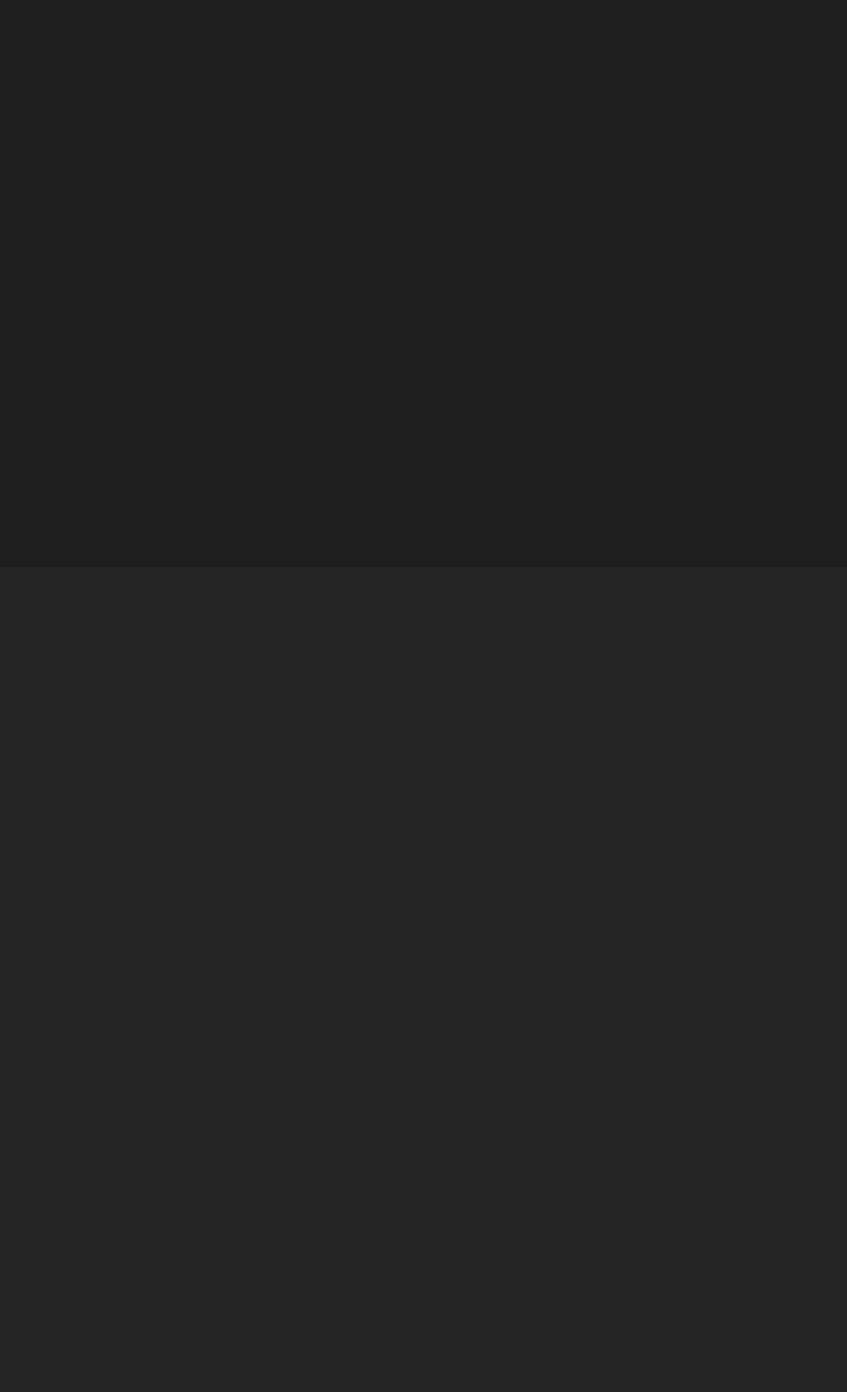
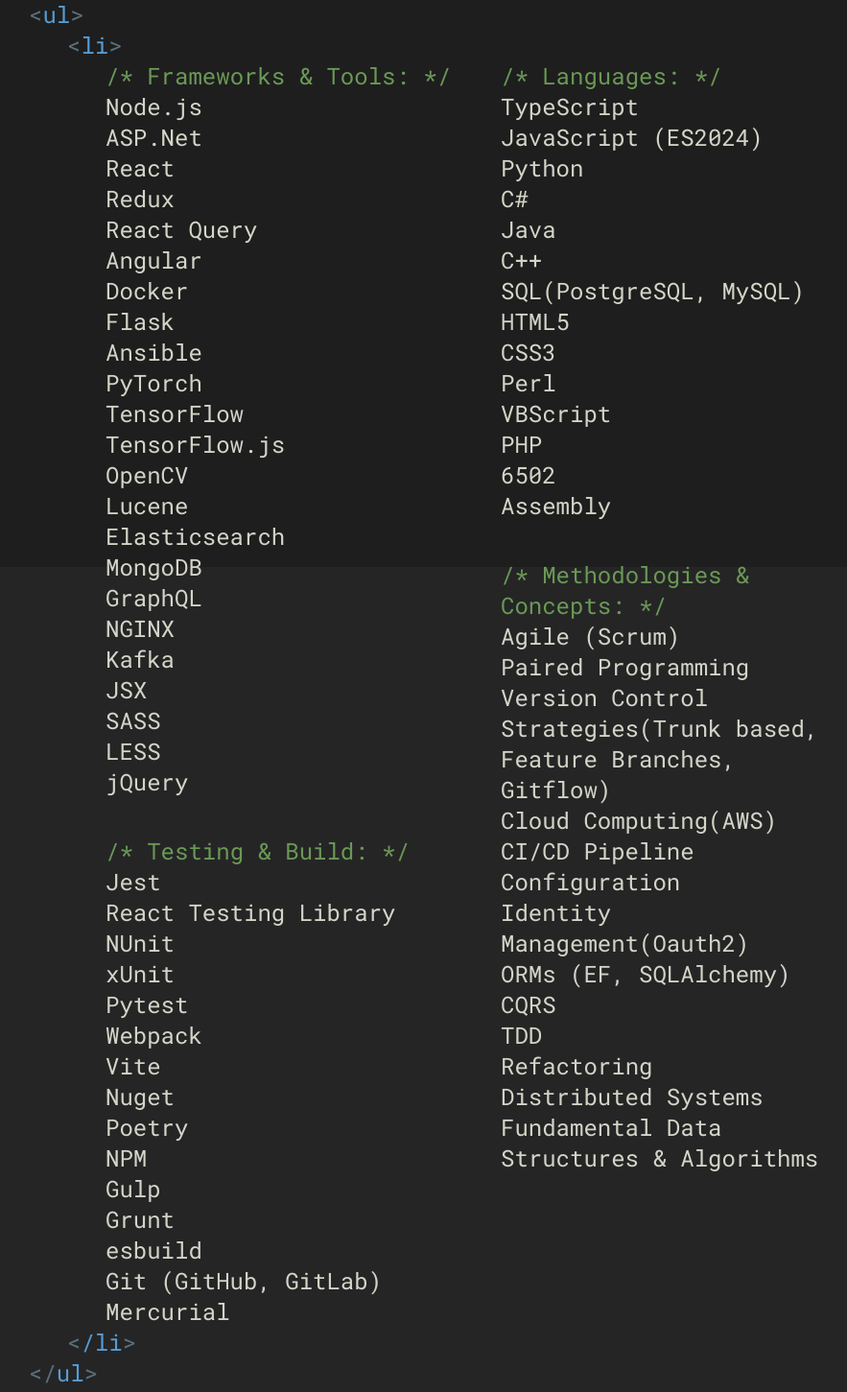
Before and after one commit to color-theory/cv-2024, a Next.js app: page /skills in a window 1280 px wide. Shown: the part 209-1660 px from the top of the page at 96% size, without its empty margins (178-1061 px from the left). Before the commit the page ends 800 px from the top, so only its background shows below. Built offline with nearby package versions, Linux system fonts and the light colour scheme.

Commit message:
skills section. Some more styling

```diff
--- a/src/app/education/page.tsx
+++ b/src/app/education/page.tsx
@@ -26,8 +26,13 @@
                     <div>
                         <ul className="pl-10">
                             <li>
-                                The University of Kansas{" "}
-                                <em className="text-nowrap">Lawrence, KS</em>
+                                <span className="comment">
+                                    {"/* "}The University of Kansas{" "}
+                                    <em className="text-nowrap">
+                                        Lawrence, KS
+                                    </em>
+                                    {" */"}
+                                </span>
                             </li>
                             <li>B.A. in Fine Arts, 2016</li>
                         </ul>
@@ -45,8 +50,13 @@
                     <div>
                         <ul className="pl-10">
                             <li>
-                                Kansai University{" "}
-                                <em className="text-nowrap">Osaka, Japan</em>
+                                <span className="comment">
+                                    {"/* "}Kansai University{" "}
+                                    <em className="text-nowrap">
+                                        Osaka, Japan
+                                    </em>
+                                    {" */"}
+                                </span>
                             </li>
                             <li>
                                 Intensive Japanese Language &amp; Culture
@@ -68,8 +78,13 @@
                     <div>
                         <ul className="pl-10">
                             <li>
-                                Pinnacle Career Institute{" "}
-                                <em className="text-nowrap">Kansas City, MO</em>
+                                <span className="comment">
+                                    {"/* "}Pinnacle Career Institute{" "}
+                                    <em className="text-nowrap">
+                                        Kansas City, MO
+                                    </em>
+                                    {" */"}
+                                </span>
                             </li>
                             <li>A.A.S. in Electronics, 2004</li>
                             <li>Graduated with Honors</li>
--- a/src/app/skills/page.tsx
+++ b/src/app/skills/page.tsx
@@ -1,5 +1,6 @@
 "use client";
 import Header from "../../components/header";
+import Footer from "../../components/footer";
 import { useTheme } from "../../hooks/theme";
 
 export default function Home() {
@@ -9,8 +10,137 @@
     const bodyClass = `grid grid-rows-[20px_1fr_20px] ${theme}`;
     return (
         <div className={bodyClass}>
-            <main className="mainContent flex flex-col h-svh">
+            <main className="mainContent flex flex-col md:p-10 h-lvh">
                 <Header />
+                <div className="text-2xl sm:pl-10 text-nowrap">
+                    <span className="angle">{"<"}</span>
+                    <span className="tag">ul</span>
+                    <span className="angle">{">"}</span>
+                </div>
+                <div className="text-2xl sm:pl-20 flex flex-col">
+                    <div className="flex">
+                        <span className="angle">{"<"}</span>
+                        <span className="tag">li</span>
+                        <span className="angle">{">"}</span>
+                    </div>
+                    <div>
+                        <ul className="sm:pl-10">
+                            <li>
+                                <div className="flex flex-row flex-wrap">
+                                    <div className="flex flex-col basis-1/2 mt-10 sm:mt-0 pr-10">
+                                        <span className="comment">
+                                            {"/* "}Frameworks & Tools:{" */"}
+                                        </span>
+                                        <ul>
+                                            <li>Node.js</li>
+                                            <li>ASP.Net</li>
+                                            <li>React</li>
+                                            <li>Redux</li>
+                                            <li>React Query</li>
+                                            <li>Angular</li>
+                                            <li>Docker</li>
+                                            <li>Flask</li>
+                                            <li>Ansible</li>
+                                            <li>PyTorch</li>
+                                            <li>TensorFlow</li>
+                                            <li>TensorFlow.js</li>
+                                            <li>OpenCV</li>
+                                            <li>Lucene</li>
+                                            <li>Elasticsearch</li>
+                                            <li>MongoDB</li>
+                                            <li>GraphQL</li>
+                                            <li>NGINX</li>
+                                            <li>Kafka</li>
+                                            <li>JSX</li>
+                                            <li>SASS</li>
+                                            <li>LESS</li>
+                                            <li>jQuery</li>
+                                        </ul>
+                                        <span className="comment mt-10">
+                                            {"/* "}Testing & Build:{" */"}
+                                        </span>
+                                        <ul>
+                                            <li>Jest</li>
+                                            <li>React Testing Library</li>
+                                            <li>NUnit</li>
+                                            <li>xUnit</li>
+                                            <li>Pytest</li>
+                                            <li>Webpack</li>
+                                            <li>Vite</li>
+                                            <li>Nuget</li>
+                                            <li>Poetry</li>
+                                            <li>NPM</li>
+                                            <li>Gulp</li>
+                                            <li>Grunt</li>
+                                            <li>esbuild</li>
+                                            <li>Git (GitHub, GitLab)</li>
+                                            <li>Mercurial</li>
+                                        </ul>
+                                    </div>
+                                    <div className="flex flex-col basis-1/2  mt-10 sm:mt-0 pr-10">
+                                        <span className="comment">
+                                            {"/* "}Languages:{" */"}
+                                        </span>
+                                        <ul>
+                                            <li>TypeScript</li>
+                                            <li>JavaScript (ES2024)</li>
+                                            <li>Python</li>
+                                            <li>C#</li>
+                                            <li>Java</li>
+                                            <li>C++</li>
+                                            <li>SQL(PostgreSQL, MySQL)</li>
+                                            <li>HTML5</li>
+                                            <li>CSS3</li>
+                                            <li>Perl</li>
+                                            <li>VBScript</li>
+                                            <li>PHP</li>
+                                            <li>6502</li>
+                                            <li>Assembly</li>
+                                        </ul>
+                                        <span className="comment mt-10">
+                                            {"/* "}Methodologies & Concepts:
+                                            {" */"}
+                                        </span>
+                                        <ul>
+                                            <li>Agile (Scrum)</li>
+                                            <li>Paired Programming</li>
+                                            <li>Version Control </li>
+                                            <li>
+                                                Strategies(Trunk based, Feature
+                                                Branches, Gitflow)
+                                            </li>
+                                            <li>Cloud Computing(AWS)</li>
+                                            <li>
+                                                CI/CD Pipeline Configuration
+                                            </li>
+                                            <li>Identity Management(Oauth2)</li>
+                                            <li>ORMs (EF, SQLAlchemy)</li>
+                                            <li>CQRS</li>
+                                            <li>TDD</li>
+                                            <li>Refactoring</li>
+                                            <li>Distributed Systems</li>
+                                            <li>
+                                                Fundamental Data Structures &
+                                                Algorithms{" "}
+                                            </li>
+                                        </ul>
+                                    </div>
+                                </div>
+                            </li>
+                        </ul>
+                    </div>
+                    <div>
+                        <span className="angle">{"<"}</span>
+                        <span className="tag">/li</span>
+                        <span className="angle">{">"}</span>
+                    </div>
+                </div>
+                <div className="text-2xl sm:pl-10">
+                    <span className="angle">{"</"}</span>
+                    <span className="tag">ul</span>
+                    <span className="angle">{">"}</span>
+                </div>
+                <Footer />
             </main>
         </div>
     );
--- a/src/components/topnav.tsx
+++ b/src/components/topnav.tsx
@@ -4,7 +4,7 @@
     { text: "Bio", url: "/" },
     { text: "Education", url: "/education" },
     { text: "Skills", url: "/skills" },
-    { text: "Projects", url: "/projects" },
+    // { text: "Projects", url: "/projects" },
     { text: "Links", url: "/links" },
 ];
 
```
